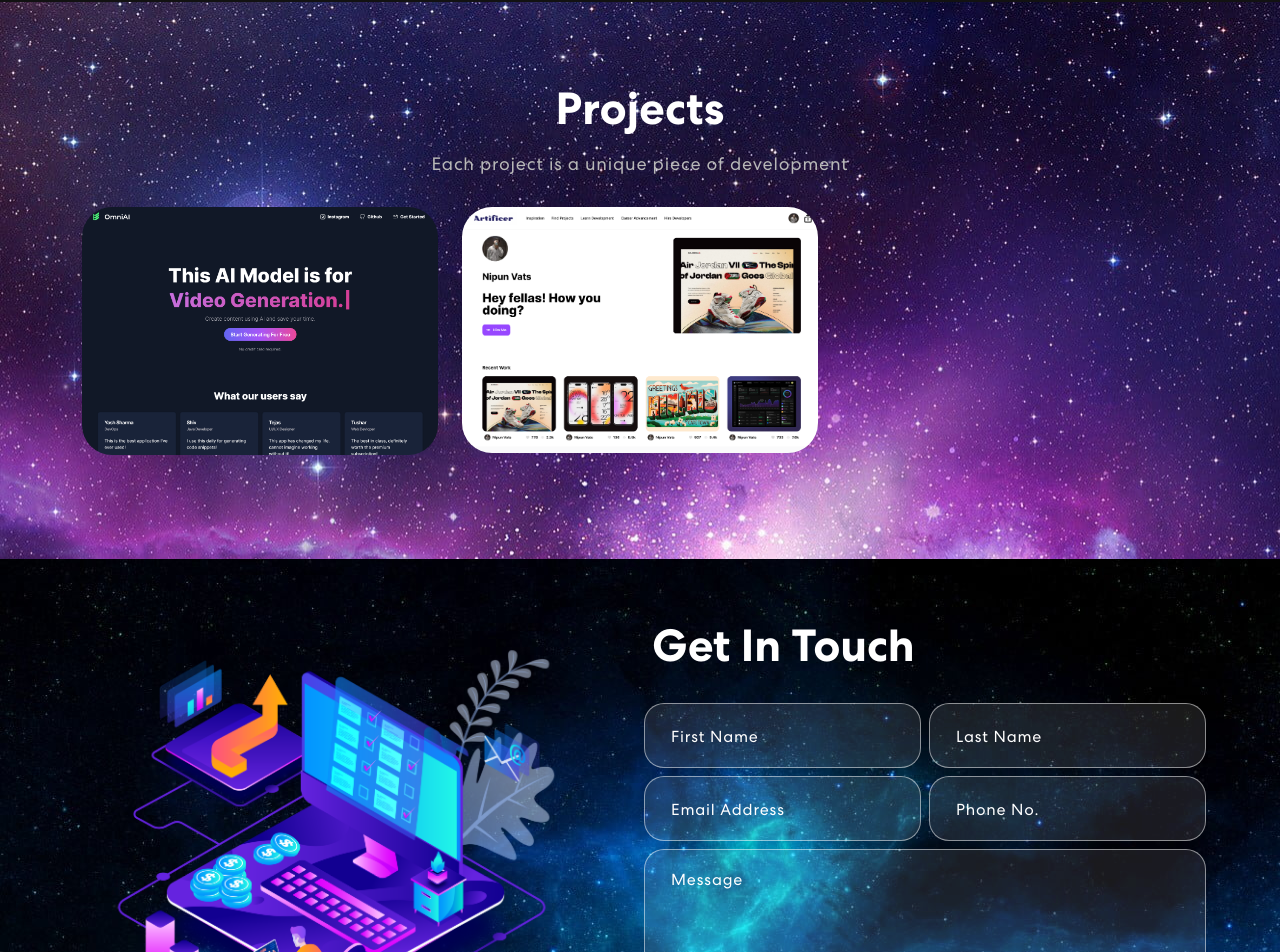
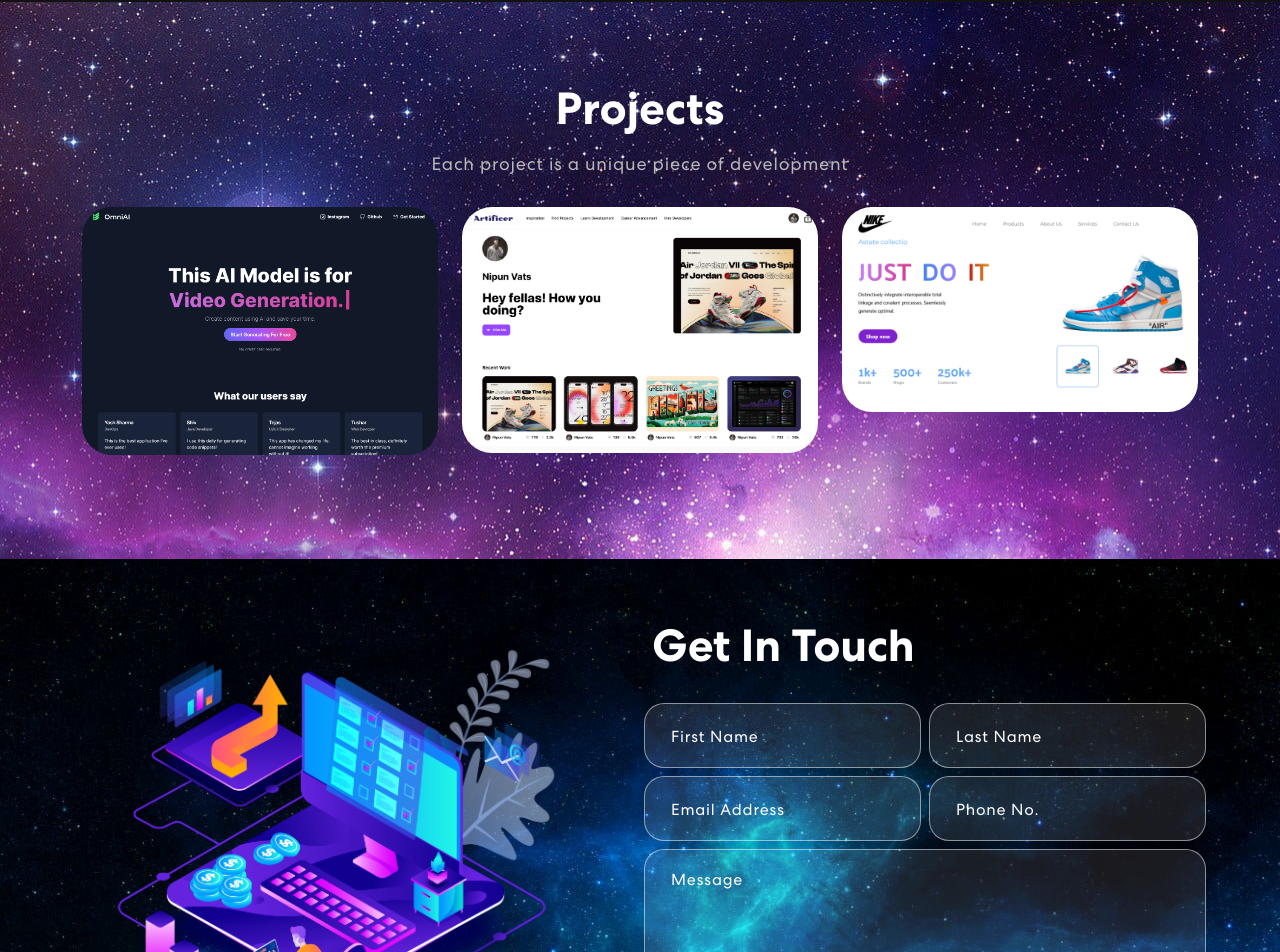
Before and after one commit to nipun221/personal-portfolio, a React (Create React App) app: page / in a window 1280 px wide. Shown: the part 1311-2263 px from the top of the page. Built offline with nearby package versions, Linux system fonts and the light colour scheme.

Commit message:
nike project added

```diff
--- a/src/components/Projects.js
+++ b/src/components/Projects.js
@@ -2,6 +2,7 @@
 import { ProjectCard } from "./ProjectCard";
 import omni from "../assets/img/OmniAI.png";
 import artificer from "../assets/img/artificer.png";
+import nike from "../assets/img/nike-project.png";
 import 'animate.css';
 
 export const Projects = () => {
@@ -20,6 +21,13 @@
       imgUrl: artificer,
       siteUrl: "https://grafbase-pro.vercel.app/",
       gitUrl: "https://github.com/nipun221/grafbase_pro",
+    },
+    {
+      title: "Nike Landing Page",
+      description: "A landing page for nike reselling shoes.",
+      imgUrl: nike,
+      siteUrl: "https://nike-nipun221.vercel.app/",
+      gitUrl: "https://github.com/nipun221/nike",
     }
   ];
 
```
Also changed, not shown: src/assets/img/nike-project.png (added).
